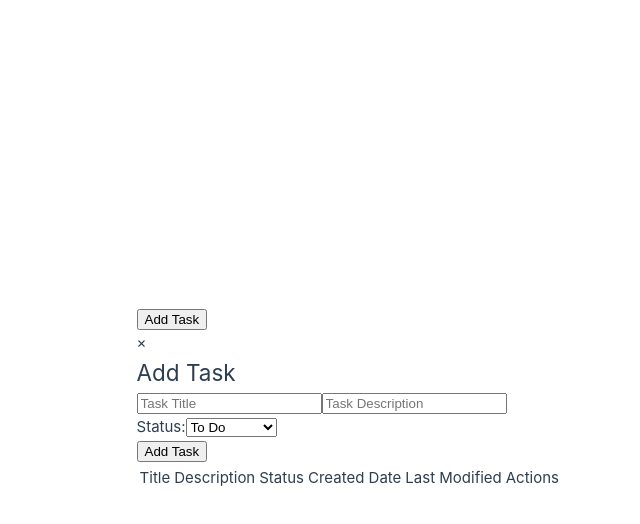
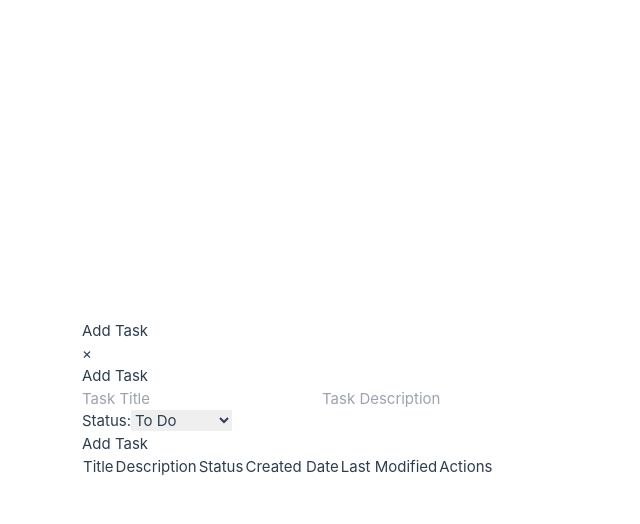
Before and after one commit to gingerlittlefish/todolist2, a Vue app: page / in a window 1280 px wide. Both pictures are taken after a click on the button "Add Task". Shown: the top 524 px of the page, without its empty margins (78-718 px from the left). Built offline with nearby package versions, Linux system fonts and the light colour scheme.

Commit message:
first commit

```diff
--- a/package.json
+++ b/package.json
@@ -18,6 +18,9 @@
   },
   "devDependencies": {
     "@vitejs/plugin-vue": "^5.0.4",
+    "autoprefixer": "^10.4.19",
+    "postcss": "^8.4.38",
+    "tailwindcss": "^3.4.3",
     "vite": "^5.1.6",
     "vite-plugin-vue-devtools": "^7.0.18"
   }
--- a/src/assets/main.css
+++ b/src/assets/main.css
@@ -1,4 +1,7 @@
 @import './base.css';
+@tailwind base;
+@tailwind components;
+@tailwind utilities;
 
 #app {
   max-width: 1280px;
--- a/src/components/InputModal.vue
+++ b/src/components/InputModal.vue
@@ -1,44 +1,46 @@
 <template>
-    <div class="max-h-fulloverflow-y-auto fixed fixed left-0 left-0 right-0 right-0 top-0 top-0 z-50 z-50 flex h-[calc(100%-1rem)] h-[calc(100%-1rem)] max-h-full w-full w-full items-center items-center justify-center justify-center overflow-y-auto overflow-x-hidden overflow-x-hidden md:inset-0 md:inset-0">
+    <div>
         <div>
-        <button @click="showModal = true">Add Task</button>
-      <div v-if="showModal" class="modal">
-        <div class="modal-content">
+            <button @click="showModal = true" class="bg-blue-500 text-white rounded-md py-2 px-4 hover:bg-blue-600">
+              Add Task
+            </button>
+        <div v-if="showModal" class="fixed inset-0 flex items-center justify-center z-50">
+        <div class="bg-white rounded-lg p-8 shadow-lg">
           <span class="close" @click="showModal = false">&times;</span>
-          <h2>Add Task</h2>
-          <input v-model="newTask.title" type="text" placeholder="Task Title" />
-          <input v-model="newTask.description" type="text" placeholder="Task Description" />
-          <div>
-            <label>Status:</label>
-            <select v-model="newTask.status">
+          <h2 class="text-xl font-bold mb-4">Add Task</h2>
+          <input v-model="newTask.title" type="text" placeholder="Task Title" class="border border-gray-300 rounded-md p-2 mb-2 w-full" />
+          <input v-model="newTask.description" type="text" placeholder="Task Description" class="border border-gray-300 rounded-md p-2 mb-2 w-full" />
+          <div class="mb-4">
+            <label class="block font-bold mb-1">Status:</label>
+            <select v-model="newTask.status" class="border border-gray-300 rounded-md p-2 w-full">
               <option v-for="status in taskStatuses" :key="status" :value="status">{{ status }}</option>
             </select>
           </div>
-          <button @click="addTask">Add Task</button>
+          <button @click="addTask" class="bg-blue-500 text-white rounded-md py-2 px-4 hover:bg-blue-600">Add Task</button>
         </div>
         </div>
 
-      <table class="mb-4 grid gap-4 sm:grid-cols-2">
+      <table class="w-full border-collapse">
         <thead>
-          <tr>
-            <th>Title</th>
-            <th>Description</th>
-            <th>Status</th>
-            <th>Created Date</th>
-            <th>Last Modified</th>
-            <th>Actions</th>
+          <tr class="bg-gray-200">
+            <th class="py-2 px-4 text-left">Title</th>
+            <th class="py-2 px-4 text-left">Description</th>
+            <th class="py-2 px-4 text-left">Status</th>
+            <th class="py-2 px-4 text-left">Created Date</th>
+            <th class="py-2 px-4 text-left">Last Modified</th>
+            <th class="py-2 px-4 text-left">Actions</th>
           </tr>
         </thead>
         <tbody>
-          <tr v-for="(task, index) in tasks" :key="index">
-            <td>{{ task.title }}</td>
-            <td>{{ task.description }}</td>
-            <td>{{ task.status }}</td>
-            <td>{{ formatDate(task.createdDate) }}</td>
-            <td>{{ formatDate(task.lastModified) }}</td>
-            <td>
-              <button @click="editTask(index)">Edit</button>
-              <button @click="deleteTask(index)">Delete</button>
+          <tr v-for="(task, index) in tasks" :key="index" class="border-b hover:bg-gray-100">
+            <td class="py-2 px-4">{{ task.title }}</td>
+            <td class="py-2 px-4">{{ task.description }}</td>
+            <td class="py-2 px-4">{{ task.status }}</td>
+            <td class="py-2 px-4">{{ formatDate(task.createdDate) }}</td>
+            <td class="py-2 px-4">{{ formatDate(task.lastModified) }}</td>
+            <td class="py-2 px-4">
+              <button @click="editTask(index)" class="bg-yellow-500 text-white rounded-md py-1 px-2 mr-2 hover:bg-yellow-600">Edit</button>
+              <button @click="deleteTask(index)" class="bg-red-500 text-white rounded-md py-1 px-2 hover:bg-red-600">Delete</button>
             </td>
           </tr>
         </tbody>
--- /dev/null
+++ b/tailwind.config.js
@@ -0,0 +1,8 @@
+/** @type {import('tailwindcss').Config} */
+module.exports = {
+  content: ["./src/**/*.{html,js}"],
+  theme: {
+    extend: {},
+  },
+  plugins: [],
+}
```
Also changed, not shown: 1 other file (tests, documents, lock files or other folders).
